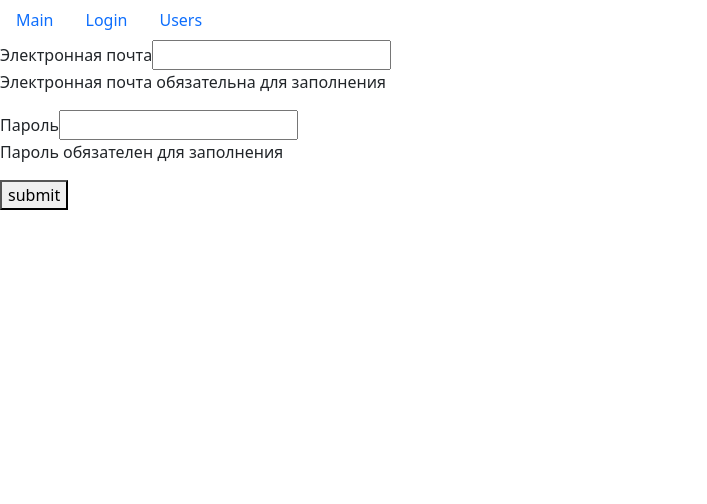
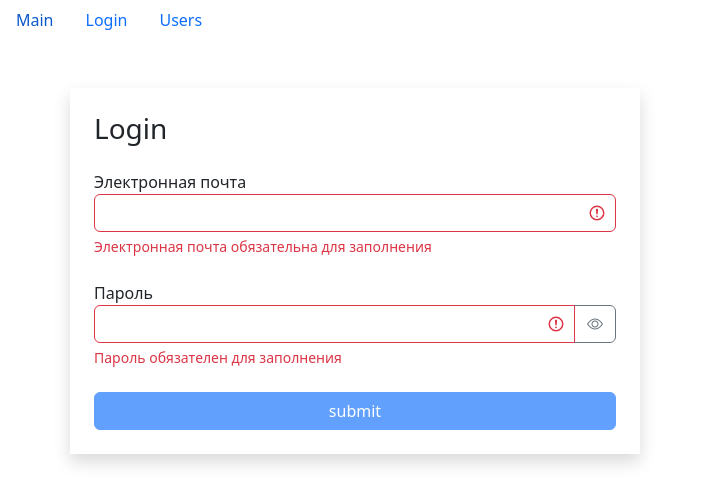
Before and after one commit to Tionlierite/Fast-Company, a React (Vite) app: page /login in a window 1280 px wide. Shown: the top 504 px of the page, without its empty margins (0-707 px from the left). Built offline with nearby package versions, Linux system fonts and the light colour scheme.

Commit message:
[impr] Added Bootstrap styles

```diff
--- a/src/app/components/TextField.jsx
+++ b/src/app/components/TextField.jsx
@@ -1,11 +1,32 @@
-import React from "react"
+import React, { useState } from "react"
 
 export const TextField = ({ label, type = "text", name, value, error, onChange }) => {
+	const [showPassword, setShowPassword] = useState(false)
+	const getInputClasses = () => {
+		return "form-control" + (error ? " is-invalid" : "")
+	}
+	const toggleShowPassword = () => {
+		setShowPassword(prevState => !prevState)
+	}
 	return (
-		<div>
+		<div className='mb-4'>
 			<label htmlFor={name}>{label}</label>
-			<input type={type} id={name} value={value} onChange={onChange} name={name} />
-			{error && <p>{error}</p>}
+			<div className='input-group has-validation'>
+				<input
+					type={showPassword ? "text" : type}
+					id={name}
+					value={value}
+					onChange={onChange}
+					name={name}
+					className={getInputClasses()}
+				/>
+				{type === "password" && (
+					<button className='btn btn-outline-secondary' type='button' onClick={toggleShowPassword}>
+						<i className={`bi bi-${showPassword ? "eye-slash" : "eye"}`}></i>
+					</button>
+				)}
+				{error && <div className='invalid-feedback'>{error}</div>}
+			</div>
 		</div>
 	)
 }
--- a/src/app/layouts/Login.jsx
+++ b/src/app/layouts/Login.jsx
@@ -5,6 +5,7 @@
 export const Login = () => {
 	const [data, setData] = useState({ email: "", password: "" })
 	const [errors, setErrors] = useState({})
+	const isValid = Object.keys(errors).length === 0
 	const validatorConfig = {
 		email: {
 			isRequired: { message: "Электронная почта обязательна для заполнения" },
@@ -39,6 +40,10 @@
 	}, [data])
 
 	return (
+		<div className='container mt-5'>
+			<div className='row'>
+				<div className='col-md-6 offeset-md-3 shadow p-4'>
+					<h3 className='mb-4'>Login</h3>
 					<form onSubmit={handleSubmit}>
 						<TextField
 							label='Электронная почта'
@@ -55,7 +60,12 @@
 							onChange={handleChange}
 							error={errors.password}
 						/>
-			<button type='submit'>submit</button>
+						<button type='submit' disabled={!isValid} className='btn btn-primary w-100 mx-auto'>
+							submit
+						</button>
 					</form>
+				</div>
+			</div>
+		</div>
 	)
 }
```
Lines whose indentation alone changed are shown as unchanged.
